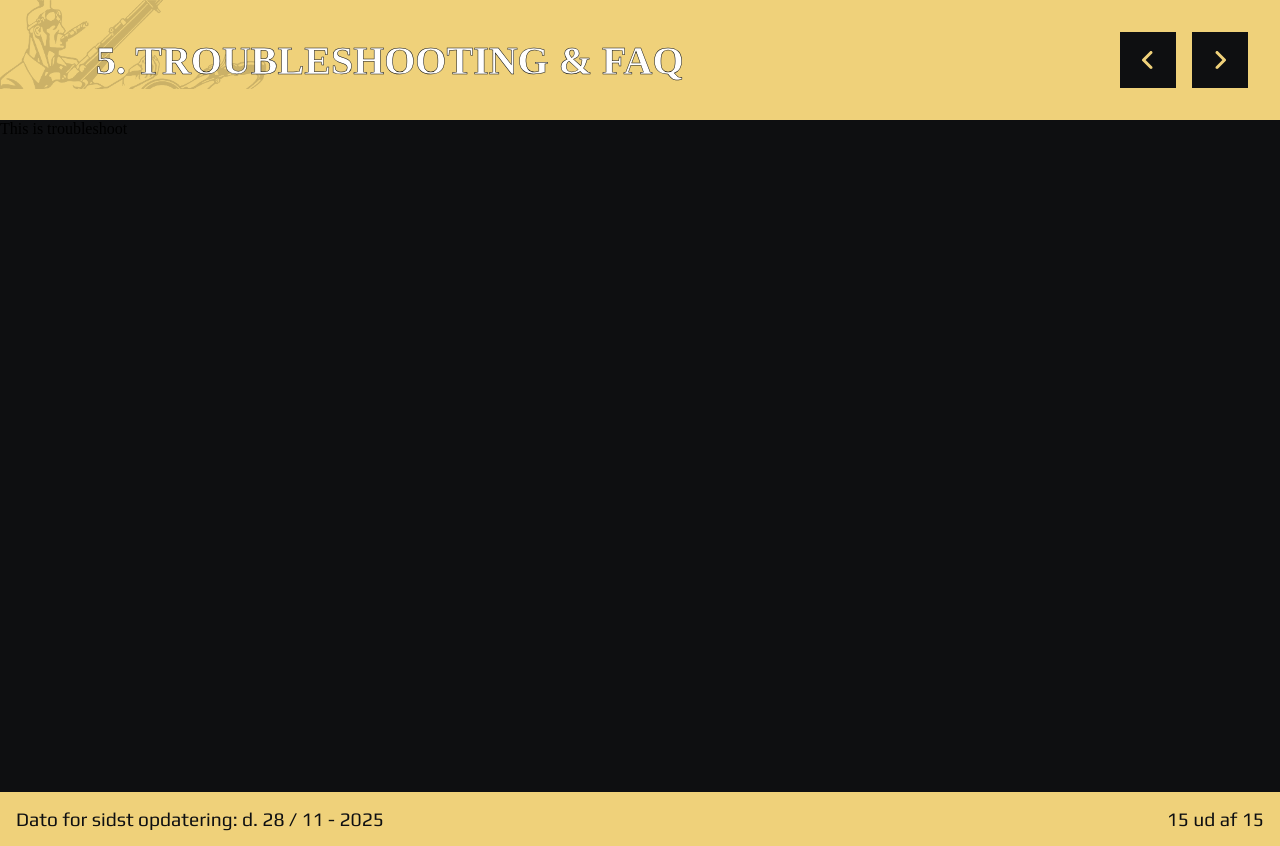
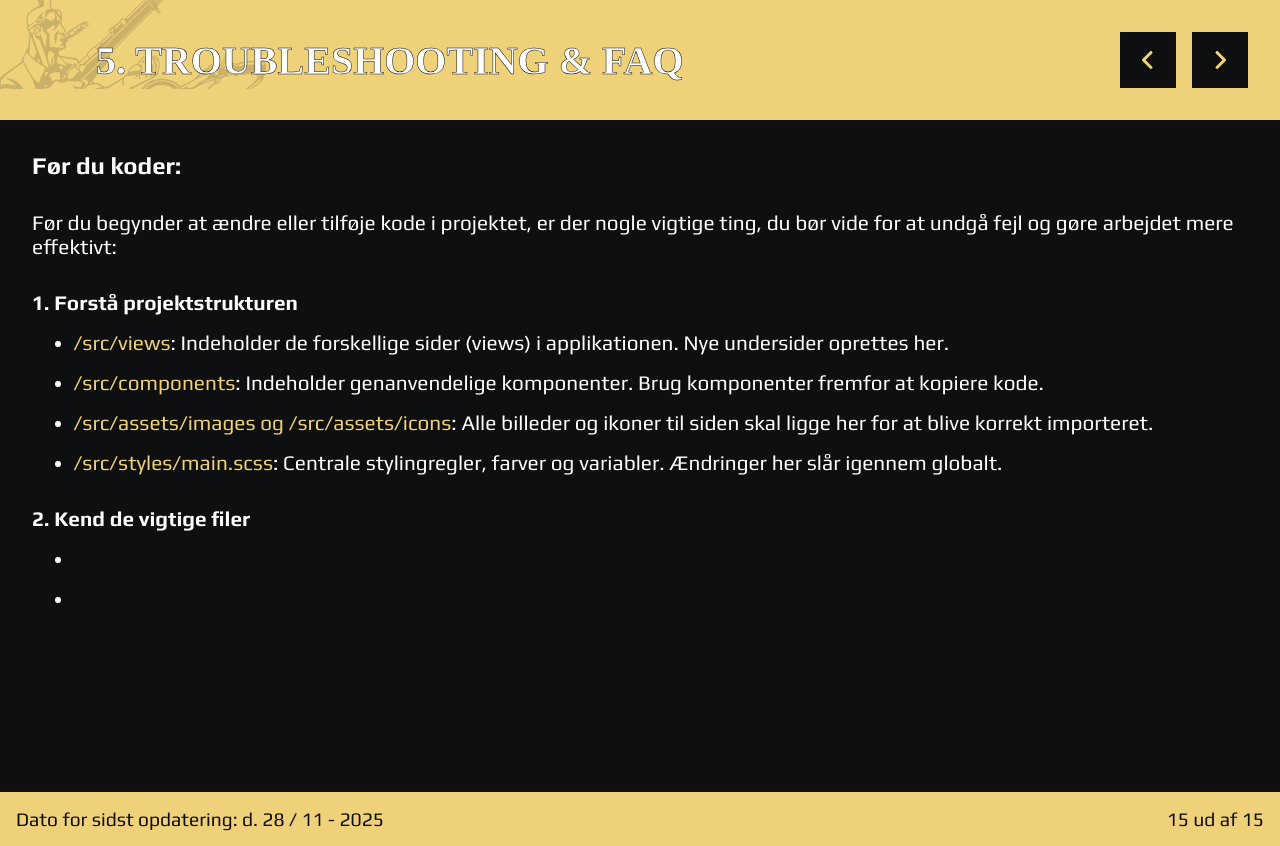
Before and after one commit to Dontosquare/Design-system-3-sem, a Vue app in the folder designmanual/: page /troubleshooting in a window 1280 px wide. Built offline with nearby package versions, Linux system fonts and the light colour scheme; a web font is replaced by a local one.

Commit message:
in progress on trouble

```diff
--- a/designmanual/src/views/TroubleshootingView.vue
+++ b/designmanual/src/views/TroubleshootingView.vue
@@ -4,15 +4,51 @@ import FooterComp from '@/components/FooterComp.vue';
 </script>
 
 <template>
-  <HeaderComp title="5. Troubleshooting & FAQ"/>
+  <HeaderComp title="5. Troubleshooting & FAQ" />
   <main>
-    This is troubleshoot
+    <div class="wrapper">
+      <h2>Før du koder:</h2>
+      <p>Før du begynder at ændre eller tilføje kode i projektet, er der nogle vigtige ting, du bør vide for at undgå
+        fejl og gøre arbejdet mere effektivt:</p>
+      <h3>1. Forstå projektstrukturen</h3>
+      <ul>
+        <li><span class="color-change">/src/views</span>: Indeholder de forskellige sider (views) i applikationen. Nye undersider oprettes her.</li>
+        <li><span class="color-change">/src/components</span>: Indeholder genanvendelige komponenter. Brug komponenter fremfor at kopiere kode.</li>
+        <li><span class="color-change">/src/assets/images og /src/assets/icons</span>: Alle billeder og ikoner til siden skal ligge her for at blive korrekt importeret.</li>
+        <li><span class="color-change">/src/styles/main.scss</span>: Centrale stylingregler, farver og variabler. Ændringer her slår igennem globalt.</li>
+      </ul>
+      <h3>2. Kend de vigtige filer</h3>
+      <ul>
+        <li><span class="color-change"></span></li>
+        <li><span class="color-change"></span></li>
+      </ul>
+    </div>
   </main>
   <FooterComp />
 </template>
 
-<style lang="scss">
+<style lang="scss" scoped>
 @import "../assets/main.scss";
 
+.wrapper {
+  padding: 2rem;
 
+  p {
+    margin-top: 2rem;
+    margin-bottom: 2rem;
+  }
+
+  ul {
+    padding-left: 2.6rem;
+
+    li {
+      margin-top: 1rem;
+      margin-bottom: 1rem;
+    }
+
+    li:last-of-type {
+      margin-bottom: 2rem;
+    }
+  }
+}
 </style>
```
